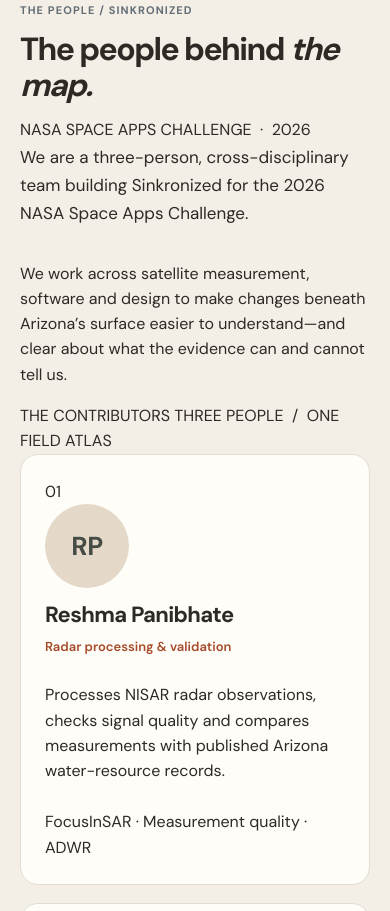
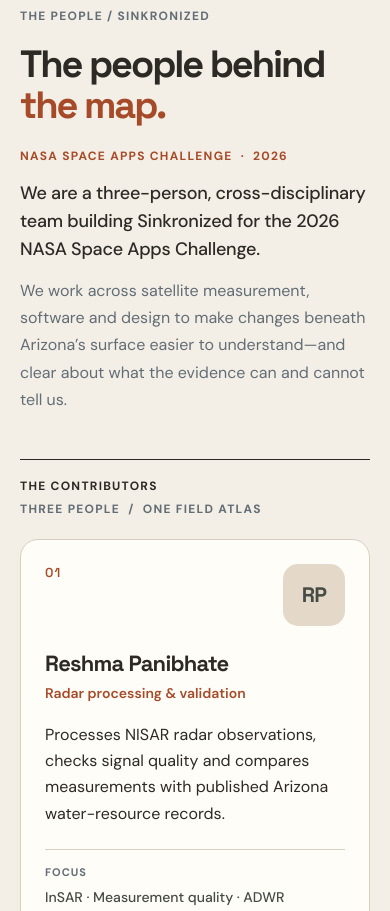
Before and after one commit to mansi200304/NASA-Hackathon, a plain HTML site: page web/index.html in a window 390 px wide. Shown: the part 8254-9165 px from the top of the page. Drawn offline with Linux system fonts and the light colour scheme.

Commit message:
Refine About Us: editorial team section, sourced work split and responsive roster

```diff
--- a/web/design-system.css
+++ b/web/design-system.css
@@ -480,20 +480,37 @@ html{scroll-padding-top:132px}
 @media(max-width:800px){html{scroll-padding-top:16px}}
 
 /* ===== About us ===== */
-.about{max-width:var(--layout-width);margin:0 auto;padding:clamp(56px,8vw,104px) var(--page-gutter) clamp(48px,7vw,88px);border-top:1px solid var(--rule);scroll-margin-top:120px}
-.about .eyebrow{font:750 11px/1.5 var(--sans);letter-spacing:.1em;color:var(--muted)}
-.about h2{font:740 clamp(32px,3.6vw,49px)/1.13 var(--sans);letter-spacing:-.05em;margin:10px 0 14px}
-.about-intro{max-width:720px;font:400 17px/1.65 var(--sans);margin:0 0 34px}
-.team-grid{display:grid;grid-template-columns:repeat(auto-fit,minmax(min(100%,280px),1fr));gap:18px}
-.team-card{background:var(--paper);border:1px solid #e2dcd2;border-radius:var(--edge-radius);padding:24px;display:flex;flex-direction:column;gap:10px;min-width:0}
-.team-photo,.team-avatar{width:84px;height:84px;border-radius:50%;object-fit:cover;flex-shrink:0}
-.team-avatar{display:grid;place-items:center;background:var(--surface);color:var(--on-sand);font:700 26px/1 var(--sans);letter-spacing:-.02em}
-.team-card h3{font:700 22px/1.2 var(--sans);letter-spacing:-.03em;margin:4px 0 0}
-.team-role{font:600 13px/1.4 var(--sans);color:var(--rust);margin:0}
-.team-card dl{margin:6px 0 0;display:grid;gap:12px}
-.team-card dt{font:750 11px/1.4 var(--sans);letter-spacing:.08em;text-transform:uppercase;color:var(--muted)}
-.team-card dd{margin:2px 0 0;font:400 15px/1.6 var(--sans);overflow-wrap:anywhere}
-.team-tags{display:flex;flex-wrap:wrap;gap:6px;padding:0;margin:4px 0 0;list-style:none}
-.team-tags li{border:1px solid var(--rule);border-radius:99px;padding:3px 10px;font:500 13px/1.4 var(--sans);background:var(--faint)}
-.team-links{display:flex;flex-wrap:wrap;gap:6px 16px;margin-top:6px;font:600 14px/1.4 var(--sans)}
-.team-soon{color:var(--muted);font:400 14px/1.5 var(--sans);margin:4px 0 0}
+/* A restrained editorial roster: no fabricated portraits, no empty profile placeholders. */
+.about{max-width:var(--layout-width);margin:0 auto;padding:clamp(70px,8.5vw,116px) var(--page-gutter) clamp(52px,6vw,82px);border-top:1px solid var(--rule);scroll-margin-top:130px}
+.about-lead{display:grid;grid-template-columns:minmax(0,1.02fr) minmax(0,.88fr);gap:clamp(32px,6vw,104px);align-items:end;padding-bottom:clamp(44px,5.5vw,70px)}
+.about .eyebrow,.about-overline,.about-roster-heading{font:700 12px/1.45 var(--sans);letter-spacing:.105em;color:var(--muted)}
+.about-heading h2{max-width:650px;font:700 clamp(40px,4.3vw,64px)/1.08 var(--display,var(--sans));letter-spacing:-.055em;margin:17px 0 0}
+.about-heading h2 em{font-style:normal;color:var(--rust)}
+.about-story{padding:0 0 3px;max-width:565px}
+.about-overline{display:block;color:var(--rust);margin-bottom:15px}
+.about-intro{font:500 clamp(18px,1.65vw,22px)/1.55 var(--sans);letter-spacing:-.013em;margin:0 0 13px;color:var(--ink)}
+.about-purpose{font:400 16px/1.7 var(--sans);margin:0;color:var(--muted)}
+.about-roster-heading{display:flex;justify-content:space-between;align-items:baseline;gap:16px;padding:18px 0 20px;border-top:1px solid var(--ink);color:var(--ink)}
+.about-roster-count{color:var(--muted)}
+.team-grid{display:grid;grid-template-columns:repeat(3,minmax(0,1fr));gap:16px}
+.team-card{min-width:0;display:flex;flex-direction:column;align-items:stretch;background:var(--paper);border:1px solid var(--rule);border-radius:var(--edge-radius);padding:clamp(23px,2.4vw,32px);min-height:344px;gap:0}
+.team-card-top{display:flex;align-items:flex-start;justify-content:space-between;gap:16px;margin-bottom:clamp(24px,3vw,43px)}
+.team-number{font:600 13px/1.4 var(--display,var(--sans));letter-spacing:.08em;color:var(--rust)}
+.team-photo,.team-avatar{width:62px;height:62px;border-radius:15px;object-fit:cover;flex-shrink:0}
+.team-avatar{display:grid;place-items:center;background:var(--surface);color:var(--on-sand);font:700 21px/1 var(--display,var(--sans));letter-spacing:-.04em}
+.team-card h3{font:700 clamp(22px,2vw,28px)/1.16 var(--display,var(--sans));letter-spacing:-.035em;margin:0 0 7px;overflow-wrap:break-word}
+.team-role{font:600 14px/1.45 var(--sans);color:var(--rust);margin:0 0 18px}
+.team-bio{font:400 16px/1.65 var(--sans);color:var(--ink);margin:0 0 24px}
+.team-specialism{border-top:1px solid var(--rule);padding-top:15px;margin-top:auto;display:grid;gap:6px}
+.team-specialism-label{font:700 11px/1.4 var(--sans);letter-spacing:.09em;text-transform:uppercase;color:var(--muted)}
+.team-specialism-text{font:500 14px/1.5 var(--sans);color:var(--on-sand)}
+.team-tags{display:flex;flex-wrap:wrap;gap:7px;list-style:none;padding:12px 0 0;margin:0}
+.team-tags li{font:500 12px/1.3 var(--sans);color:var(--on-sand);border:1px solid var(--rule);border-radius:30px;padding:4px 10px}
+.team-links{display:flex;flex-wrap:wrap;gap:8px 16px;margin-top:16px;font:600 14px/1.4 var(--sans)}
+.team-links a{color:var(--rust);text-underline-offset:4px}
+.about-outro{display:flex;justify-content:space-between;align-items:center;gap:22px;flex-wrap:wrap;border-top:1px solid var(--rule);margin-top:24px;padding-top:20px}
+.about-outro p{margin:0;color:var(--muted);font:400 14px/1.55 var(--sans)}
+.about-outro a{font:650 14px/1.5 var(--sans);color:var(--ink);text-decoration:none;border-bottom:1px solid currentColor;padding-bottom:3px}
+.about-outro a:hover{color:var(--rust)}
+@media(max-width:950px){.about-lead{grid-template-columns:1fr;gap:22px}.about-heading h2{max-width:720px}.about-story{max-width:740px}.team-grid{grid-template-columns:repeat(2,minmax(0,1fr))}.team-card{min-height:320px}}
+@media(max-width:650px){.about{padding-top:62px;scroll-margin-top:35px}.about-heading h2{font-size:clamp(38px,9vw,52px)}.about-lead{padding-bottom:43px}.about-roster-heading{align-items:flex-start;flex-direction:column;gap:6px}.team-grid{grid-template-columns:1fr;gap:12px}.team-card{min-height:0;padding:24px}.team-card-top{margin-bottom:25px}.team-bio{margin-bottom:22px}.about-outro{align-items:flex-start;flex-direction:column;gap:12px}}
```
